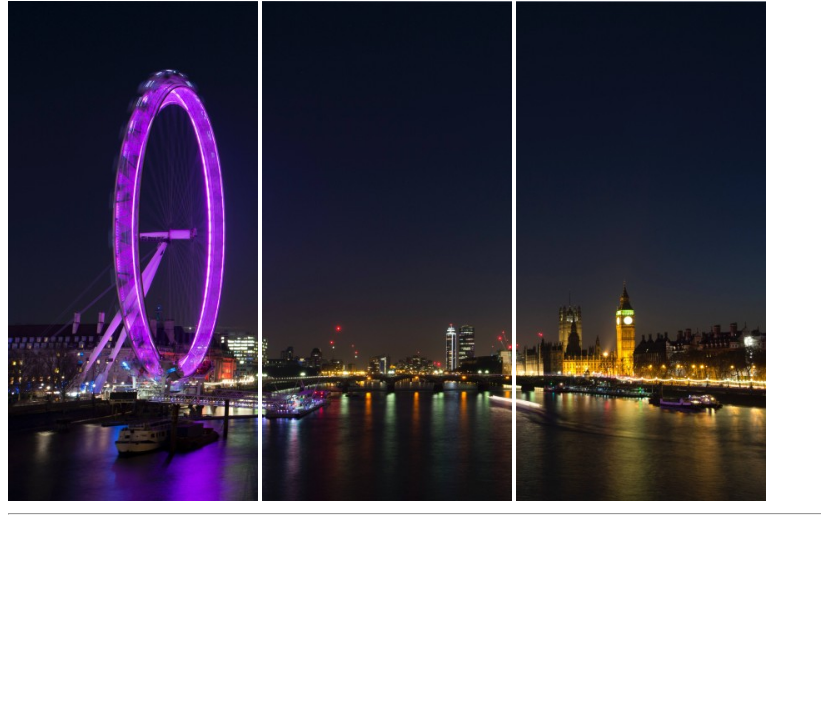
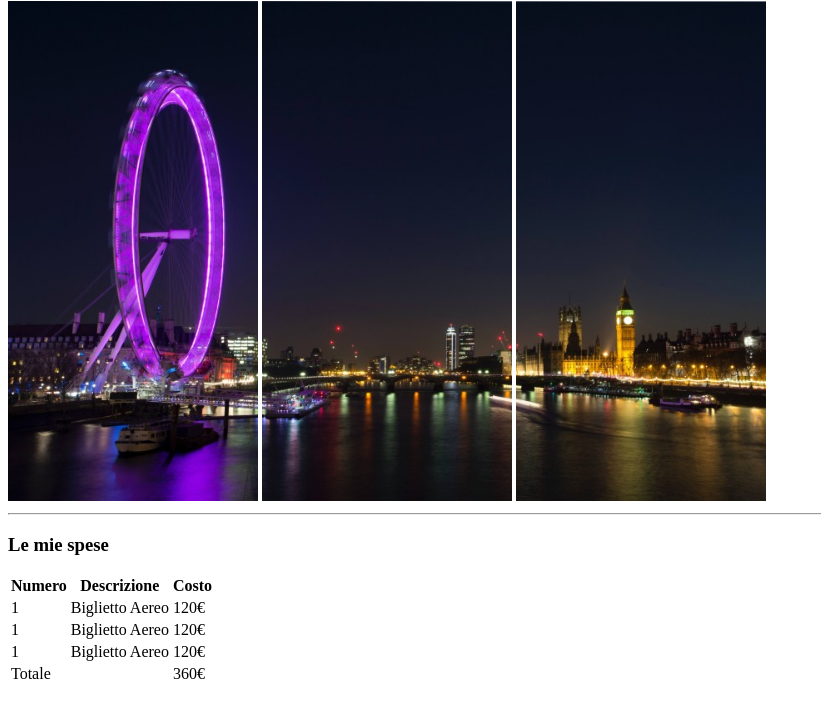
Before and after one commit to RiccardoDelrio/html-london-trip, a plain HTML site: page index.html in a window 1280 px wide. Shown: the part 79-796 px from the top of the page, without its empty margins (0-821 px from the left). Drawn offline with Linux system fonts and the light colour scheme.

Commit message:
add first section with a title and table

```diff
--- a/index.html
+++ b/index.html
@@ -18,7 +18,43 @@
         <hr>
 
     </header>
+    <main>
+        <section>
+            <h3>Le mie spese</h3>
+            <table>
+                <thead>
+                    <th>Numero</th>
+                    <th>Descrizione</th>
+                    <th>Costo</th>
+                </thead>
+                <tbody>
+                    <tr>
+                        <td>1</td>
+                        <td>Biglietto Aereo</td>
+                        <td>120€</td>
+                    </tr>
+                    <tr>
+                        <td>1</td>
+                        <td>Biglietto Aereo</td>
+                        <td>120€</td>
+                    </tr>
+                    <tr>
+                        <td>1</td>
+                        <td>Biglietto Aereo</td>
+                        <td>120€</td>
+                    </tr>
+                </tbody>
+                <tfoot>
+                    <tr>
+                        <td>Totale</td>
+                        <td>&nbsp;</td>
+                        <td>360€</td>
+                    </tr>
+                </tfoot>
 
+            </table>
+        </section>
+    </main>
 </body>
 
 </html>
```
